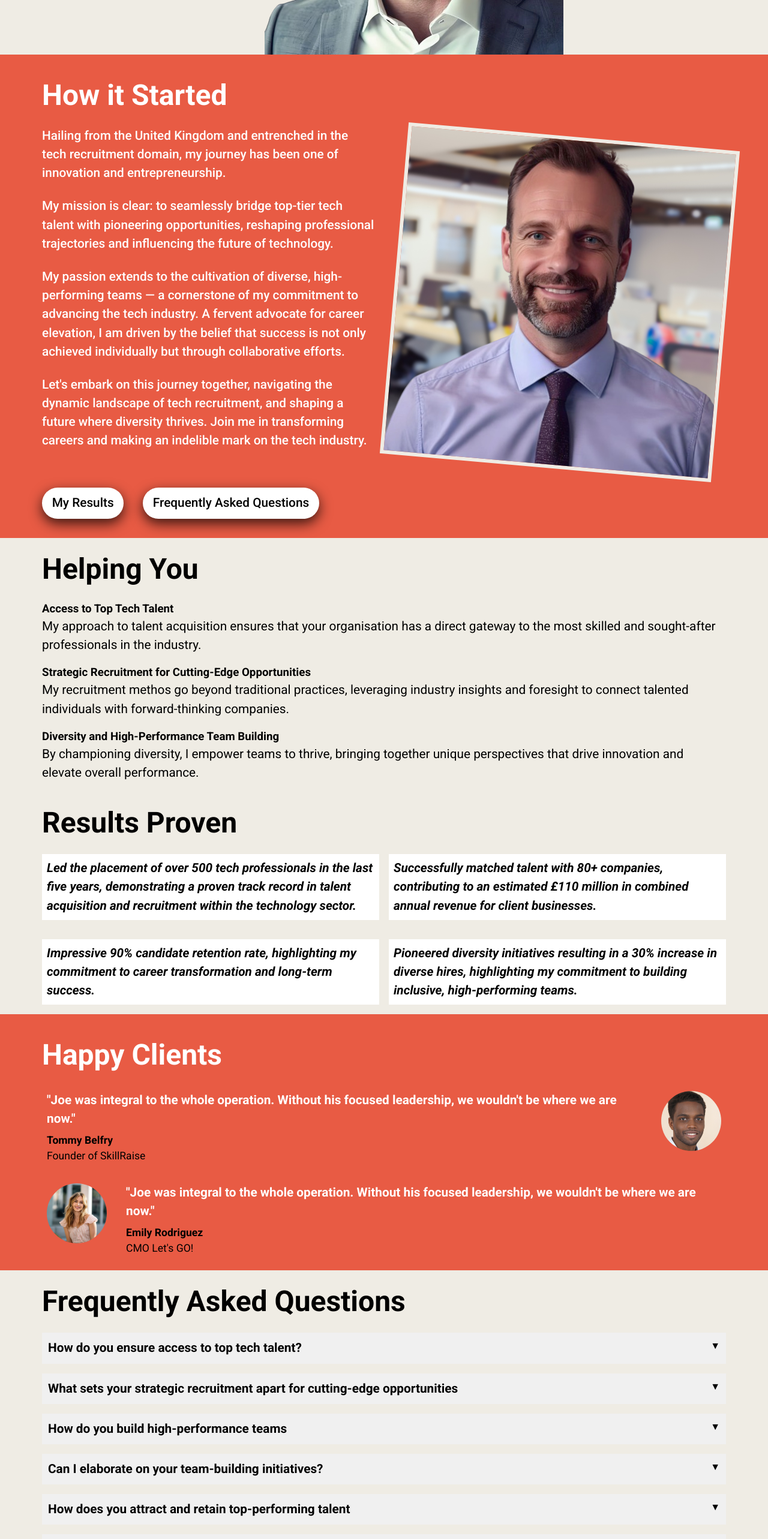
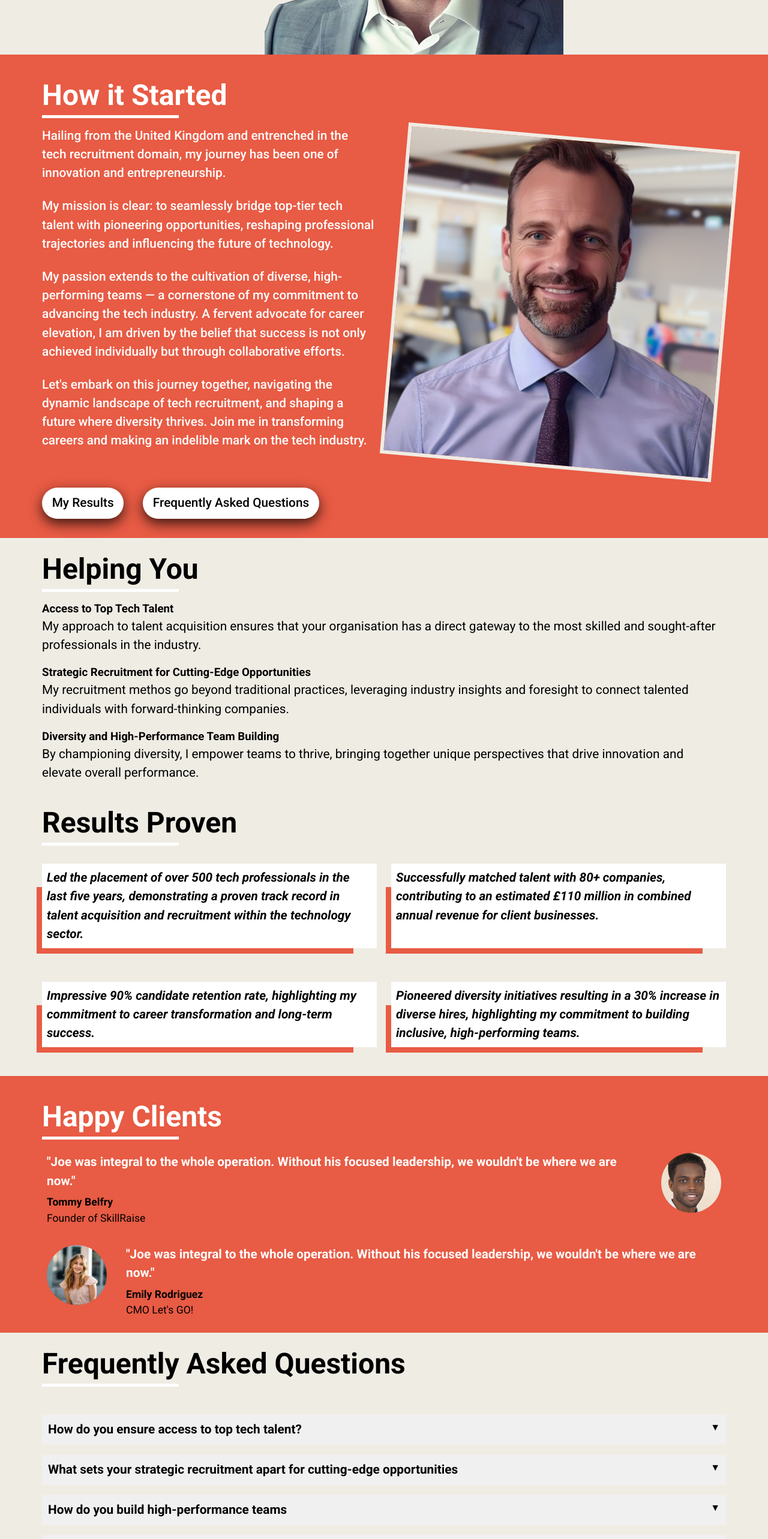
Before and after one commit to JAldo1980/glow-template-1, a React (Vite) app: page / in a window 1280 px wide. Shown: the part 1100-3666 px from the top of the page at 60% size. Built offline with nearby package versions, Linux system fonts and the light colour scheme; a web font is replaced by a local one.

Commit message:
css updates

```diff
--- a/src/App.css
+++ b/src/App.css
@@ -86,6 +86,17 @@
 .endorsement-container h2 {
   font-size: 2.5rem;
   color: var(--quote-color);
+  position: relative;
+}
+
+.endorsement-container h2::after {
+  content: "";
+  position: absolute;
+  left: 0;
+  bottom: -2px;
+  width: 20%;
+  height: 5px;
+  background-color: white;
 }
 
 .endorsement-card {
@@ -123,17 +134,34 @@
 
 .results-container {
   max-width: 1140px;
-  margin: 0 auto;
+  margin: 0 auto 2em auto;
 }
 
 .results-headline {
   font-size: 2.5rem;
 }
 
+.results-container h2 {
+  position: relative;
+}
+
+.results-container h2::after {
+  content: "";
+  position: absolute;
+  left: 0;
+  bottom: -2px;
+  width: 20%;
+  height: 5px;
+  background-color: white;
+}
+
 .result-detail {
-  margin-top: 1em;
+  margin-top: 2em;
   background-color: white;
   padding: 0.5em;
+  -webkit-box-shadow: -24px 24px 0px -15px rgba(232, 91, 68, 1);
+  -moz-box-shadow: -24px 24px 0px -15px rgba(232, 91, 68, 1);
+  box-shadow: -24px 24px 0px -15px rgba(232, 91, 68, 1);
 }
 
 /* **************** */
@@ -142,6 +170,17 @@
 
 .benefits-container h2 {
   font-size: 2.5rem;
+  position: relative;
+}
+
+.benefits-container h2::after {
+  content: "";
+  position: absolute;
+  left: 0;
+  bottom: -2px;
+  width: 20%;
+  height: 5px;
+  background-color: white;
 }
 
 .benefits-container {
@@ -176,6 +215,17 @@
 .about-container h2 {
   font-size: 2.5rem;
   color: var(--quote-color);
+  position: relative;
+}
+
+.about-container h2::after {
+  content: "";
+  position: absolute;
+  left: 0;
+  bottom: -2px;
+  width: 20%;
+  height: 5px;
+  background-color: white;
 }
 
 .about-container p {
@@ -228,7 +278,19 @@
 }
 
 .faq-container h2 {
+  margin-bottom: 1em;
   font-size: 2.5rem;
+  position: relative;
+}
+
+.faq-container h2::after {
+  content: "";
+  position: absolute;
+  left: 0;
+  bottom: -2px;
+  width: 20%;
+  height: 5px;
+  background-color: white;
 }
 
 /* Add this to your CSS file */
@@ -262,9 +324,21 @@
 
 .contact-container h2 {
   font-size: 2.5rem;
+  position: relative;
+}
+
+.contact-container h2::after {
+  content: "";
+  position: absolute;
+  left: 0;
+  bottom: 5px;
+  width: 20%;
+  height: 5px;
+  background-color: white;
 }
 
 .form-style {
+  margin-top: 2em;
   display: flex;
   flex-direction: column;
 }
@@ -424,7 +498,7 @@ textarea {
   .results-inner-container {
     display: grid;
     grid-template-columns: repeat(2, 1fr);
-    gap: 1em;
+    gap: 1.5em;
   }
   .results-headline {
     font-size: 3rem;
@@ -505,7 +579,7 @@ textarea {
   .results-inner-container {
     display: grid;
     grid-template-columns: repeat(2, 1fr);
-    gap: 1em;
+    gap: 1.5em;
   }
   .results-headline {
     font-size: 3rem;
```
